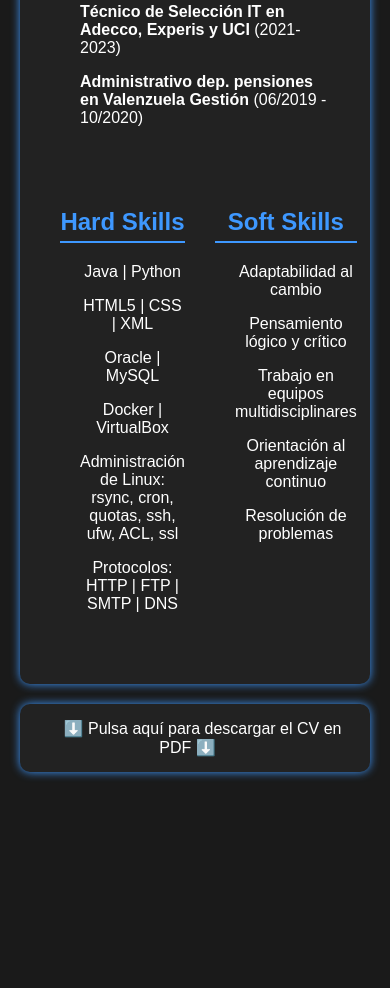
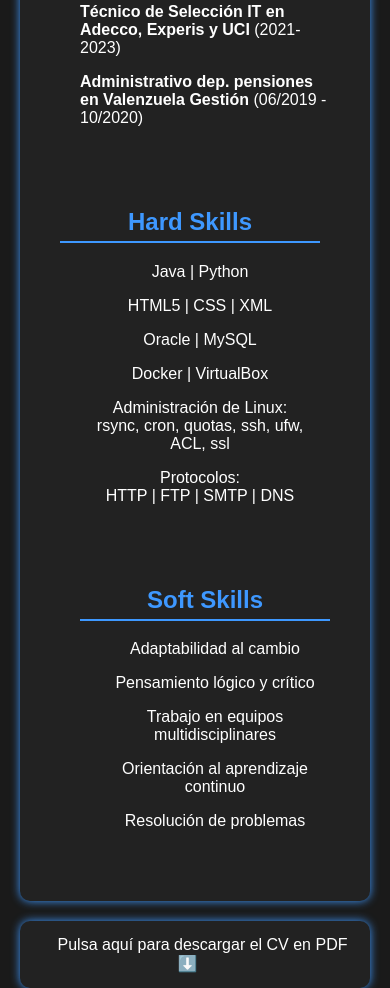
Before and after one commit to RubenCalero/portfolio, a plain HTML site: page indexCV.html in a window 390 px wide. Shown: the part 1115-2103 px from the top of the page. Before the commit the page ends 1927 px from the top, so only its background shows below. Drawn offline with Linux system fonts and the light colour scheme.

Commit message:
V2.4 - Queda lo mismo que antes

```diff
--- a/indexCV.html
+++ b/indexCV.html
@@ -136,6 +136,13 @@
 
         }
 
+        @media (max-width: 600px) {
+            .skills {
+                flex-direction: column; /* Apilar los divs en lugar de alinearlos horizontalmente */
+                justify-content: center; /* Centrar los elementos */
+            }
+        }
+
 
     </style>
 </head>
@@ -211,7 +218,7 @@
     <header>
         <div class="containerDescarga">
             <nav>
-                <a href="CV RUBEN CALERO 2025.pdf" download>⬇️ Pulsa aquí para descargar el CV en PDF ⬇️</a>
+                <a href="CV RUBEN CALERO 2025.pdf" download>Pulsa aquí para descargar el CV en PDF ⬇️</a>
 
             </nav>
         </div>
```
